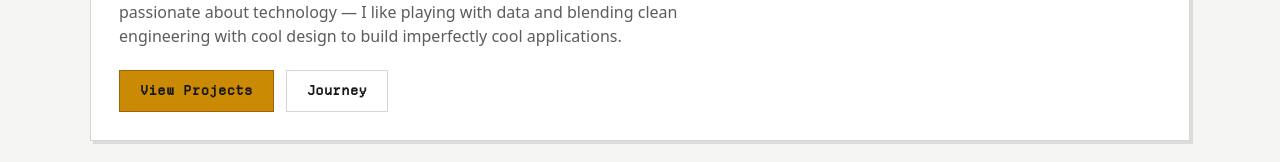
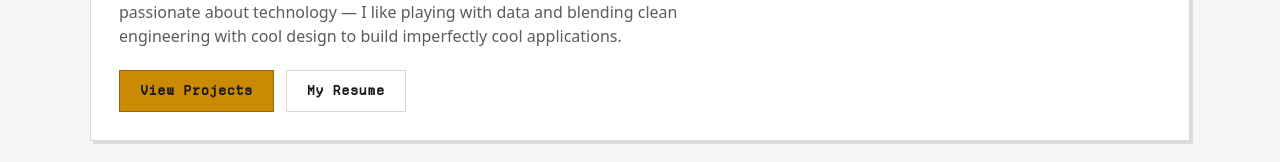
Before and after one commit to rakharrs/portfolio, a Next.js app: page /about in a window 1280 px wide. Shown: the part 203-365 px from the top of the page. Built offline with nearby package versions, Linux system fonts and the light colour scheme.

Commit message:
feat: downlaod resume

```diff
--- a/app/about/Hero.tsx
+++ b/app/about/Hero.tsx
@@ -1,4 +1,5 @@
 "use client";
+import Link from 'next/link';
 import React from 'react';
 
 // const STATS = [
@@ -29,12 +30,9 @@ const Hero: React.FC = () => {
         >
           View Projects
         </button>
-        <button
-          onClick={() => document.getElementById('experience')?.scrollIntoView({ behavior: 'smooth' })}
-          className="about-btn about-btn-secondary"
-        >
-          Journey
-        </button>
+        <Link href="/files/CV-RODOLPHE.pdf" target="_blank" className="about-btn about-btn-secondary">
+          My Resume
+        </Link>
       </div>
 
       {/* <div className="about-stats-grid">
```
Also changed, not shown: 1 other file (tests, documents, lock files or other folders).
